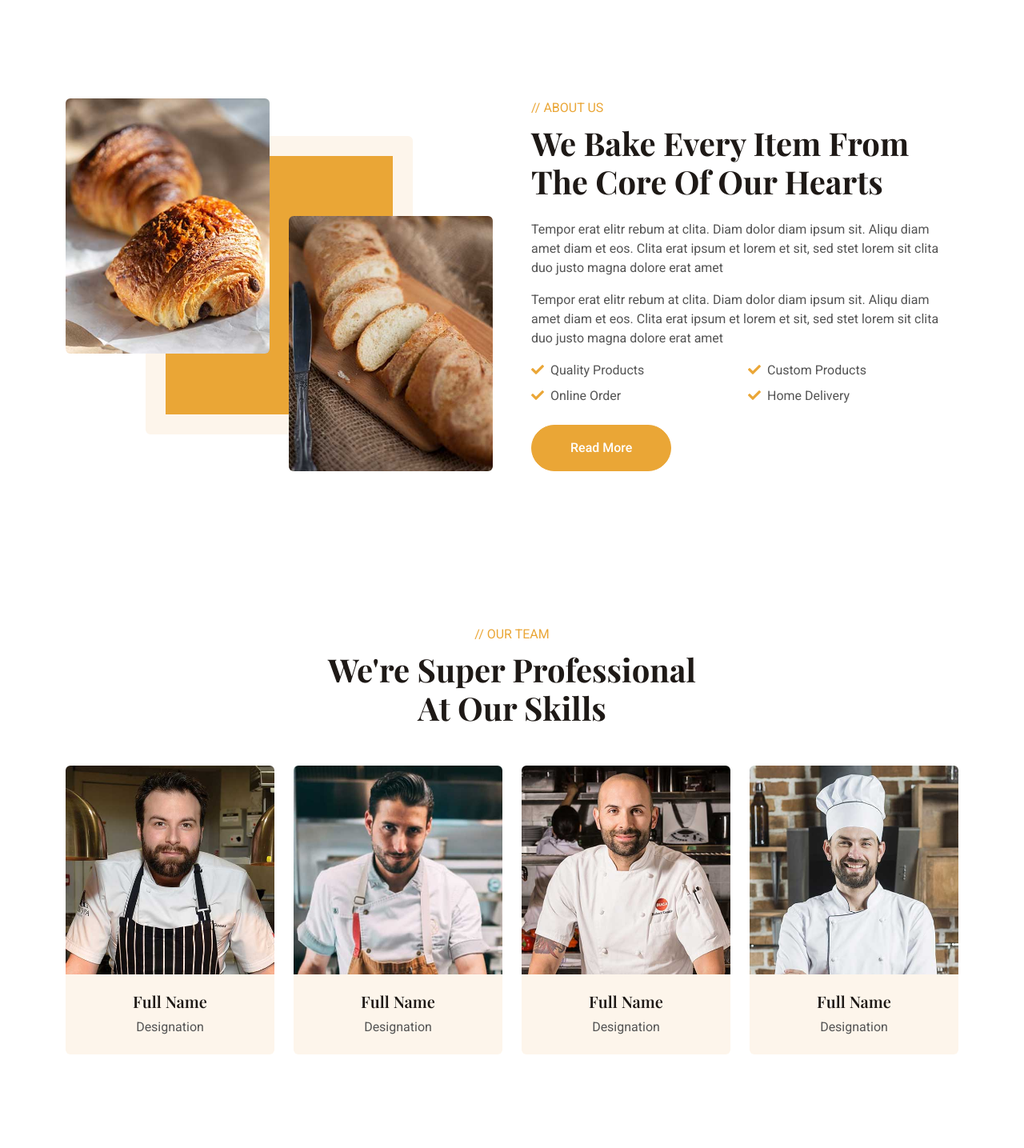
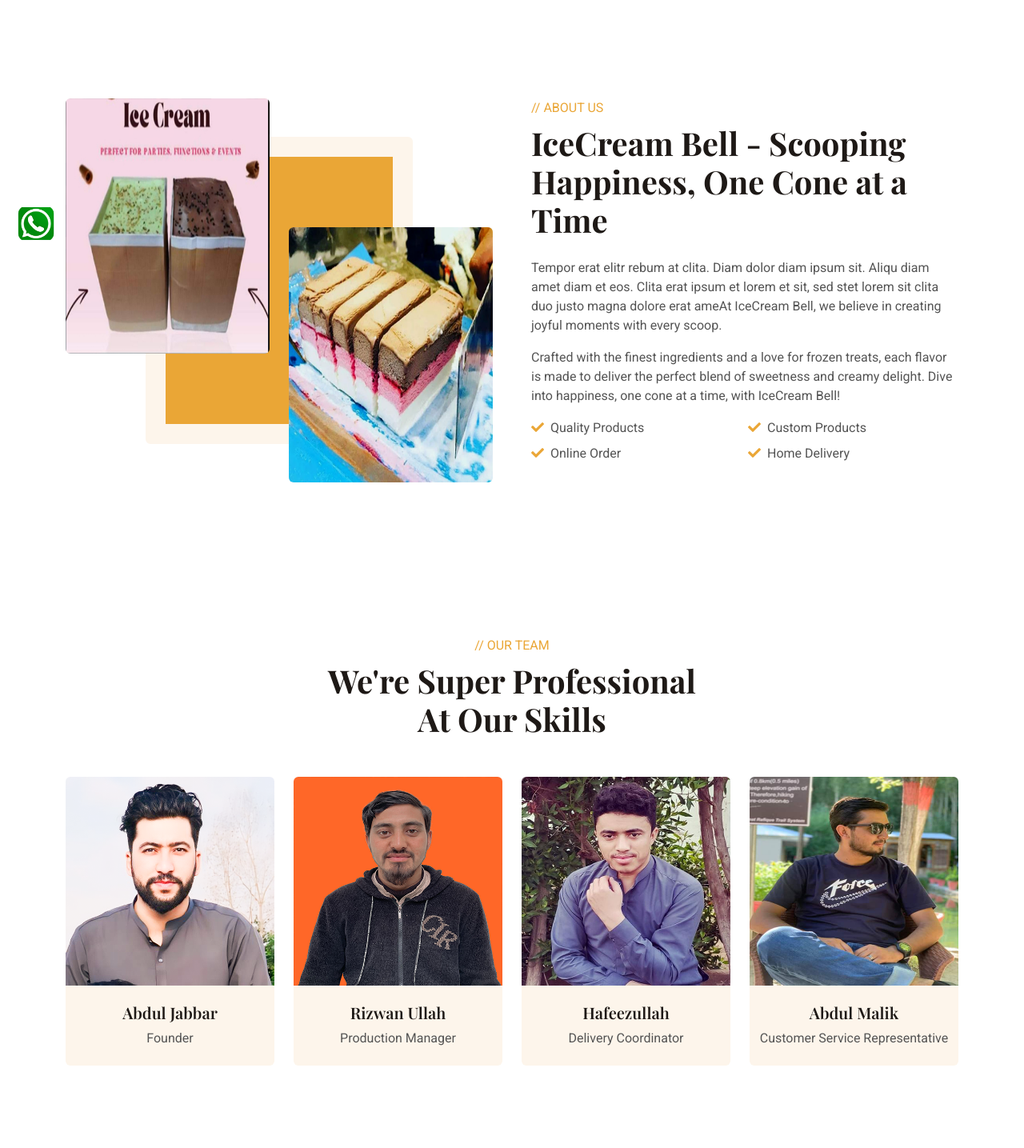
Before and after one commit to Rizwan060/Ice-cream-bell, a plain HTML site: page about.html in a window 1280 px wide. Shown: the part 480-1915 px from the top of the page at 80% size. Drawn offline with nearby package versions, Linux system fonts and the light colour scheme.

Commit message:
19-11-2024 update

```diff
--- a/404.html
+++ b/404.html
@@ -9,7 +9,7 @@
     <meta content="" name="description">
 
     <!-- Favicon -->
-    <link href="img/favicon.ico" rel="icon">
+    <!-- <link href="img/favicon.ico" rel="icon"> -->
 
     <!-- Google Web Fonts -->
     <link rel="preconnect" href="https://fonts.googleapis.com">
--- a/about.html
+++ b/about.html
@@ -3,7 +3,7 @@
 
 <head>
     <meta charset="utf-8">
-    <title>Baker - Bakery Website Template</title>
+    <title>Ice-cream Bell</title>
     <meta content="width=device-width, initial-scale=1.0" name="viewport">
     <meta content="" name="keywords">
     <meta content="" name="description">
@@ -32,6 +32,11 @@
 </head>
 
 <body>
+    <div class="whatsapp-wrapper">
+        <a href="https://wa.me/+923170321520?text=Hi, I'd like to know more about Ice-Cream Bell!" target="_blank">
+            <img src="./img/whatsapp.png" alt="WhatsApp" style="position: fixed; bottom: 20px; left: 20px; width: 50px;">
+        </a>
+    </div>
     <!-- Spinner Start -->
     <div id="spinner" class="show bg-white position-fixed translate-middle w-100 vh-100 top-50 start-50 d-flex align-items-center justify-content-center">
         <div class="spinner-grow text-primary" role="status"></div>
@@ -53,10 +58,10 @@
             <div class="col-lg-6 px-5 text-end">
                 <small>Follow us:</small>
                 <div class="h-100 d-inline-flex align-items-center">
-                    <a class="btn-lg-square text-primary border-end rounded-0" href=""><i class="fab fa-facebook-f"></i></a>
-                    <a class="btn-lg-square text-primary border-end rounded-0" href=""><i class="fab fa-twitter"></i></a>
-                    <a class="btn-lg-square text-primary border-end rounded-0" href=""><i class="fab fa-linkedin-in"></i></a>
-                    <a class="btn-lg-square text-primary pe-0" href=""><i class="fab fa-instagram"></i></a>
+                    <a class="btn-lg-square text-primary border-end rounded-0" href="https://www.facebook.com/abduljabbar.d.5?mibextid=ZbWKwL"><i class="fab fa-facebook-f"></i></a>
+                    <!-- <a class="btn-lg-square text-primary border-end rounded-0" href=""><i class="fab fa-twitter"></i></a> -->
+                    <a class="btn-lg-square text-primary border-end rounded-0" href="https://www.linkedin.com/in/abdul-jabber-a10135211?utm_source=share&utm_campaign=share_via&utm_content=profile&utm_medium=android_app"><i class="fab fa-linkedin-in"></i></a>
+                    <a class="btn-lg-square text-primary pe-0" href="https://www.instagram.com/abduljabbar.d.5/profilecard/?igsh=MTg1OGgxamhtOHJ5cg=="><i class="fab fa-instagram"></i></a>
                 </div>
             </div>
         </div>
@@ -67,7 +72,7 @@
     <!-- Navbar Start -->
     <nav class="navbar navbar-expand-lg navbar-dark fixed-top py-lg-0 px-lg-5 wow fadeIn" data-wow-delay="0.1s">
         <a href="index.html" class="navbar-brand ms-4 ms-lg-0">
-            <h1 class="text-primary m-0">Baker</h1>
+            <h1 class="text-primary m-0">Ice-Cream-Bell</h1>
         </a>
         <button type="button" class="navbar-toggler me-4" data-bs-toggle="collapse" data-bs-target="#navbarCollapse">
             <span class="navbar-toggler-icon"></span>
@@ -94,7 +99,7 @@
                 </div>
                 <div class="ps-3">
                     <small class="text-primary mb-0">Call Us</small>
-                    <p class="text-light fs-5 mb-0">+012 345 6789</p>
+                    <p class="text-light fs-5 mb-0">+92 317 0321520</p>
                 </div>
             </div>
         </div>
@@ -125,19 +130,19 @@
                 <div class="col-lg-6 wow fadeInUp" data-wow-delay="0.1s">
                     <div class="row img-twice position-relative h-100">
                         <div class="col-6">
-                            <img class="img-fluid rounded" src="img/about-1.jpg" alt="">
+                            <img class="img-fluid rounded" src="img/10litr400x500.png" alt="">
                         </div>
                         <div class="col-6 align-self-end">
-                            <img class="img-fluid rounded" src="img/about-2.jpg" alt="">
+                            <img class="img-fluid rounded" src="img/Block400x500.png" alt="">
                         </div>
                     </div>
                 </div>
                 <div class="col-lg-6 wow fadeInUp" data-wow-delay="0.5s">
                     <div class="h-100">
                         <p class="text-primary text-uppercase mb-2">// About Us</p>
-                        <h1 class="display-6 mb-4">We Bake Every Item From The Core Of Our Hearts</h1>
-                        <p>Tempor erat elitr rebum at clita. Diam dolor diam ipsum sit. Aliqu diam amet diam et eos. Clita erat ipsum et lorem et sit, sed stet lorem sit clita duo justo magna dolore erat amet</p>
-                        <p>Tempor erat elitr rebum at clita. Diam dolor diam ipsum sit. Aliqu diam amet diam et eos. Clita erat ipsum et lorem et sit, sed stet lorem sit clita duo justo magna dolore erat amet</p>
+                        <h1 class="display-6 mb-4">IceCream Bell - Scooping Happiness, One Cone at a Time</h1>
+                        <p>Tempor erat elitr rebum at clita. Diam dolor diam ipsum sit. Aliqu diam amet diam et eos. Clita erat ipsum et lorem et sit, sed stet lorem sit clita duo justo magna dolore erat ameAt IceCream Bell, we believe in creating joyful moments with every scoop.</p>
+                        <p>Crafted with the finest ingredients and a love for frozen treats, each flavor is made to deliver the perfect blend of sweetness and creamy delight. Dive into happiness, one cone at a time, with IceCream Bell!</p>
                         <div class="row g-2 mb-4">
                             <div class="col-sm-6">
                                 <i class="fa fa-check text-primary me-2"></i>Quality Products
@@ -152,7 +157,7 @@
                                 <i class="fa fa-check text-primary me-2"></i>Home Delivery
                             </div>
                         </div>
-                        <a class="btn btn-primary rounded-pill py-3 px-5" href="">Read More</a>
+                        <!-- <a class="btn btn-primary rounded-pill py-3 px-5" href="">Read More</a> -->
                     </div>
                 </div>
             </div>
@@ -171,11 +176,11 @@
             <div class="row g-4">
                 <div class="col-lg-3 col-md-6 wow fadeInUp" data-wow-delay="0.1s">
                     <div class="team-item text-center rounded overflow-hidden">
-                        <img class="img-fluid" src="img/team-1.jpg" alt="">
+                        <img class="img-fluid" src="img/AJ.png" alt="">
                         <div class="team-text">
                             <div class="team-title">
-                                <h5>Full Name</h5>
-                                <span>Designation</span>
+                                <h5>Abdul Jabbar</h5>
+                                <span>Founder</span>
                             </div>
                             <div class="team-social">
                                 <a class="btn btn-square btn-light rounded-circle" href=""><i class="fab fa-facebook-f"></i></a>
@@ -187,11 +192,11 @@
                 </div>
                 <div class="col-lg-3 col-md-6 wow fadeInUp" data-wow-delay="0.3s">
                     <div class="team-item text-center rounded overflow-hidden">
-                        <img class="img-fluid" src="img/team-2.jpg" alt="">
+                        <img class="img-fluid" src="img/Riz.png" alt="">
                         <div class="team-text">
                             <div class="team-title">
-                                <h5>Full Name</h5>
-                                <span>Designation</span>
+                                <h5>Rizwan Ullah</h5>
+                                <span>Production Manager</span>
                             </div>
                             <div class="team-social">
                                 <a class="btn btn-square btn-light rounded-circle" href=""><i class="fab fa-facebook-f"></i></a>
@@ -203,11 +208,11 @@
                 </div>
                 <div class="col-lg-3 col-md-6 wow fadeInUp" data-wow-delay="0.5s">
                     <div class="team-item text-center rounded overflow-hidden">
-                        <img class="img-fluid" src="img/team-3.jpg" alt="">
+                        <img class="img-fluid" src="img/HFZ.png" alt="">
                         <div class="team-text">
                             <div class="team-title">
-                                <h5>Full Name</h5>
-                                <span>Designation</span>
+                                <h5>Hafeezullah</h5>
+                                <span>Delivery Coordinator</span>
                             </div>
                             <div class="team-social">
                                 <a class="btn btn-square btn-light rounded-circle" href=""><i class="fab fa-facebook-f"></i></a>
@@ -219,11 +224,11 @@
                 </div>
                 <div class="col-lg-3 col-md-6 wow fadeInUp" data-wow-delay="0.7s">
                     <div class="team-item text-center rounded overflow-hidden">
-                        <img class="img-fluid" src="img/team-4.jpg" alt="">
+                        <img class="img-fluid" src="img/AM.png" alt="">
                         <div class="team-text">
                             <div class="team-title">
-                                <h5>Full Name</h5>
-                                <span>Designation</span>
+                                <h5>Abdul Malik</h5>
+                                <span>Customer Service Representative</span>
                             </div>
                             <div class="team-social">
                                 <a class="btn btn-square btn-light rounded-circle" href=""><i class="fab fa-facebook-f"></i></a>
--- a/css/style.css
+++ b/css/style.css
@@ -209,7 +209,7 @@ h6,
 
 .page-header {
     margin-bottom: 6rem;
-    background: linear-gradient(rgba(0, 0, 0, .5), rgba(0, 0, 0, .5)), url(../img/Carousel.jpg) center center no-repeat;
+    background: linear-gradient(rgba(0, 0, 0, .5), rgba(0, 0, 0, .5)), url(../img/banner.jpg) center center no-repeat;
     background-size: cover;
 }
 
```
Also changed, not shown: index.html (+2 -2 lines).
